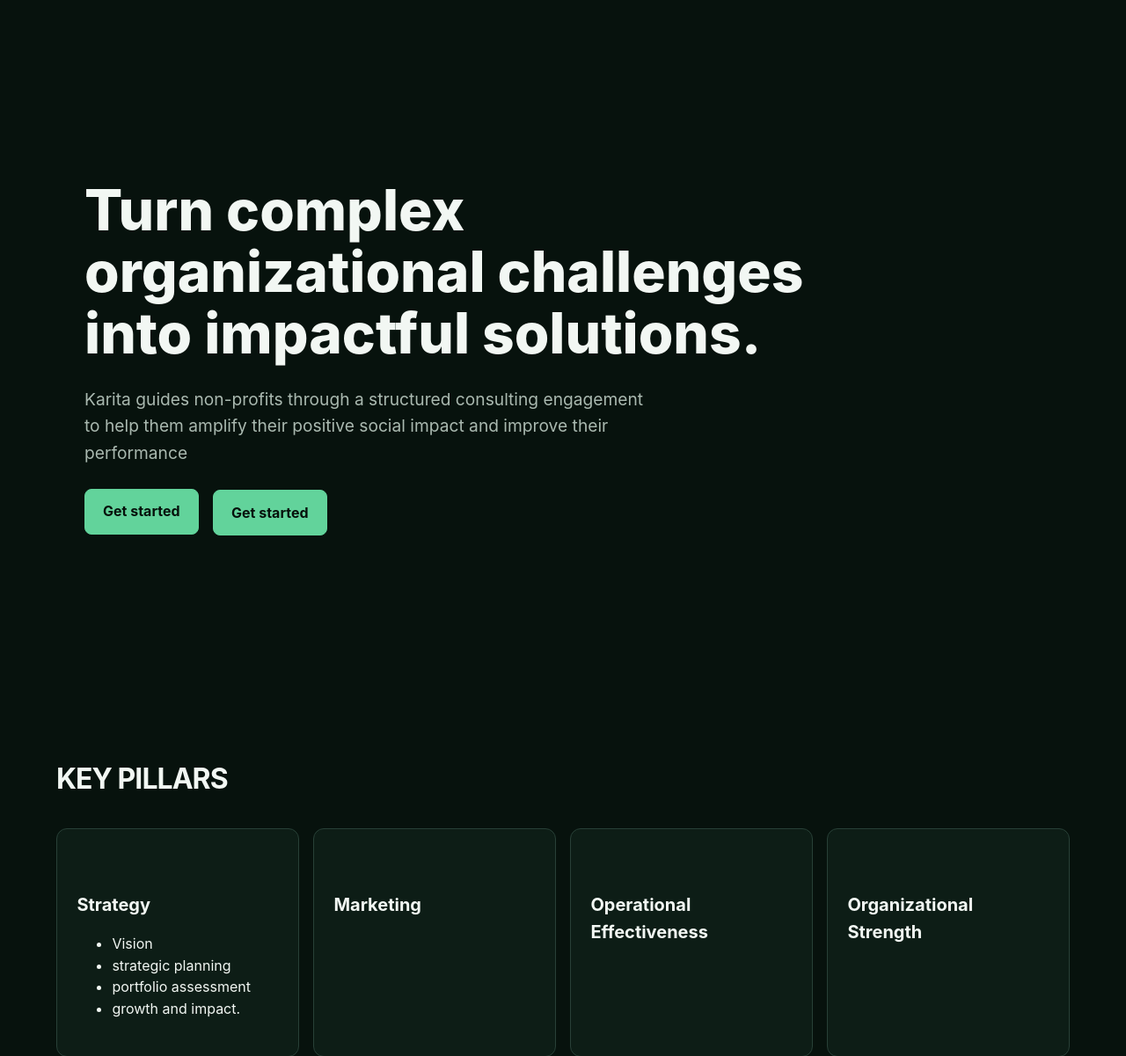
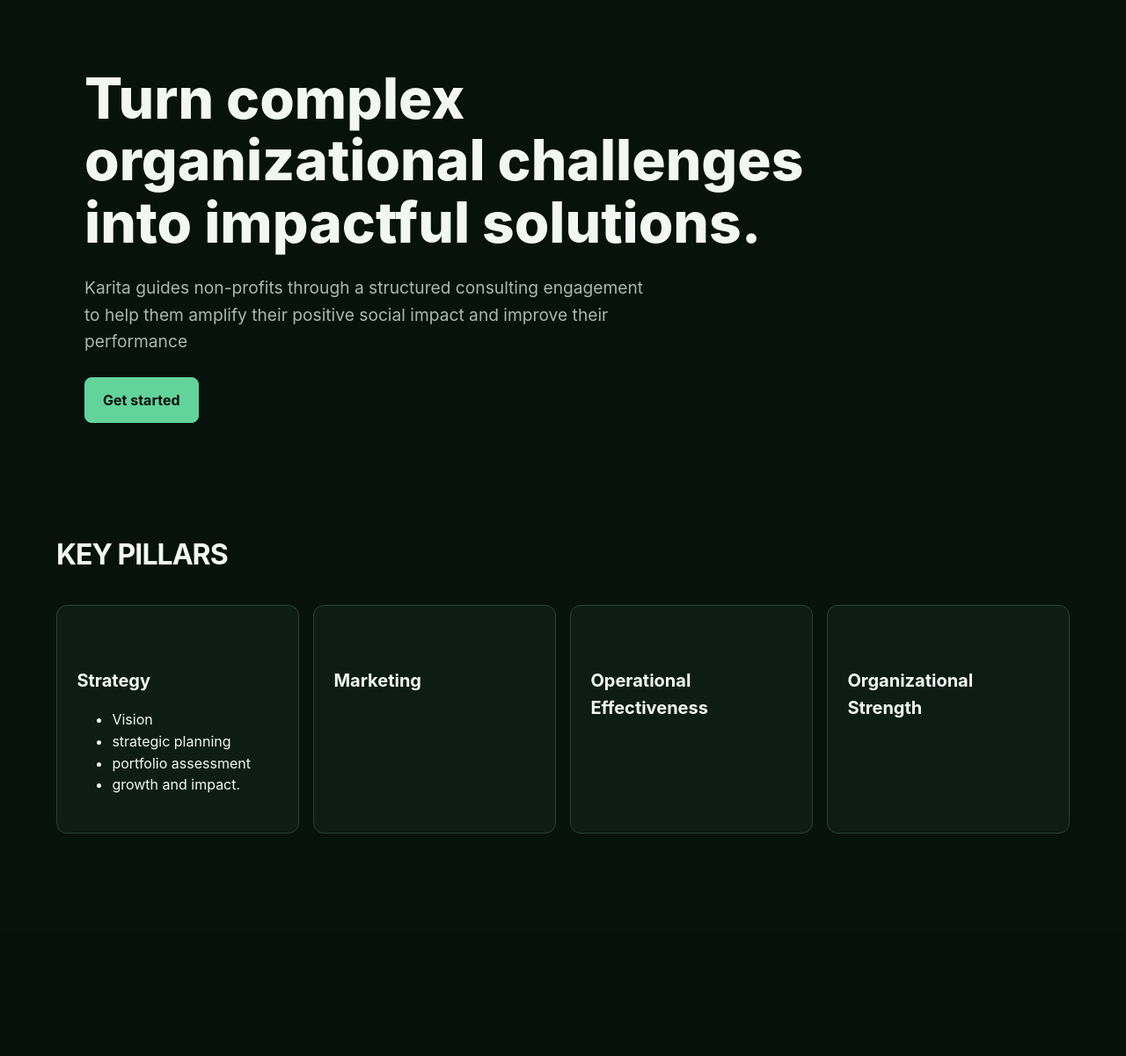
Before and after one commit to edimaudo/Karita, a FastAPI app: page / in a window 1280 px wide. Shown: the part 72-1273 px from the top of the page at 88% size. After the commit the page ends 1020 px from the top, so only its background shows below. Run offline with FastAPI, Linux system fonts and the light colour scheme.

Commit message:
Update index.html

```diff
--- a/templates/index.html
+++ b/templates/index.html
@@ -1,7 +1,7 @@
 {% extends "base.html" %}
 {% block title %}Karita — Strategic consulting for nonprofits{% endblock %}
 {% block content %}
-<section style="display: flex; flex-direction: column; justify-content: center; width: 100%; min-height: 100vh; box-sizing: border-box; padding: 4rem 2rem;">
+<section style="display: flex; flex-direction: column; justify-content: center; width: 100%; min-height: 10vh; box-sizing: border-box; padding: 4rem 2rem;">
   <div style="max-width: 900px;">
     <p class="eyebrow"></p>
     <h1 style="font-size: clamp(2.5rem, 5vw, 4.5rem); font-weight: 800; line-height: 1.1; margin: 0 0 1.5rem 0;">Turn complex organizational challenges into impactful solutions.</h1>
@@ -9,7 +9,7 @@
       Karita guides non-profits through a structured consulting engagement to help them amplify their positive social impact and improve their performance </p>
     <div class="hero-actions">
       <br><a class="button primary" href="/reframer">Get started</a>
-      <a class="button primary" href="/reframer" style="display: inline-block; vertical-align: middle; margin-left: 0.75rem;">Get started</a>
+      <!-- <br><a class="button primary" href="/reframer" style="display: inline-block; vertical-align: middle; margin-left: 0.75rem;">Get started</a> -->
     </div>
   </div>
 
```
